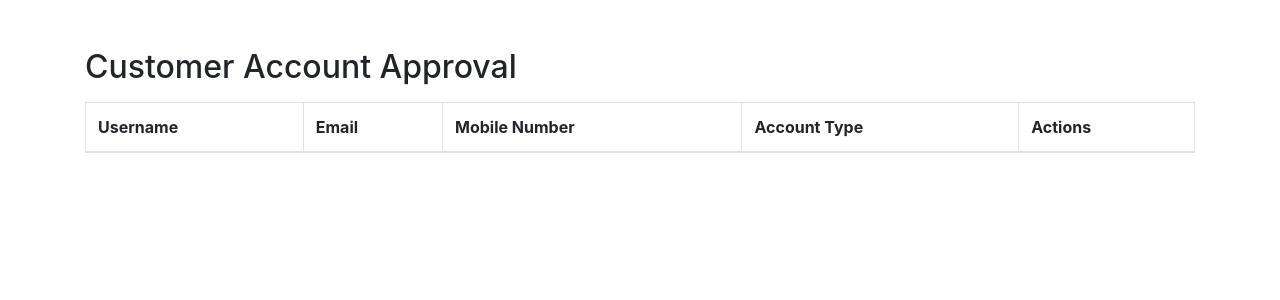
After one commit to Sharon-2023/Microfinance-Bank, a Django app: page /customer-account-approval/ in a window 1280 px wide. The commit adds this page. Shown: the top 300 px of the page. Run offline with Django 5.2, Linux system fonts and the light colour scheme; data that the repository does not hold is empty; some libraries are stand-ins or nearby versions.

Commit message:
Admin dashboard account approval done

```diff
--- a/NanoWealthBank/customer/models.py
+++ b/NanoWealthBank/customer/models.py
@@ -21,7 +21,7 @@ class Admin(models.Model):
      password = models.CharField(max_length=100)
 
 class Savings(models.Model):
-    user=models.CharField(max_length=50)
+
     name = models.CharField(max_length=50)
     phone= models.CharField(max_length=50)
     address = models.CharField(max_length=100)
--- a/NanoWealthBank/customer/urls.py
+++ b/NanoWealthBank/customer/urls.py
@@ -47,7 +47,7 @@ urlpatterns = [
     #path('logout/', auth_views.LogoutView.as_view(next_page='home'), name='logout'),
 
     path('savings-account/', views.savings_account, name='savings_account'),
-    path('savings-accounts/', views.savings_accounts, name='savings_accounts'),
+    # path('savings-accounts/', views.savings_accounts, name='savings_accounts'),
     path('savings_application/', views.savings_application, name='savings_application'),
     path('submit_registration/', views.submit_registration, name='submit_registration'),
     path('savings-account/apply/', views.savings_application, name='savings_application'),
--- a/NanoWealthBank/customer/views.py
+++ b/NanoWealthBank/customer/views.py
@@ -503,8 +503,8 @@ def submit_application(request):
     if request.method == 'POST':
         try:
             # Extract data from request.POST
-            user = request.POST.get('user')
-            name = request.POST.get('name')
+            name = request.POST.get('customerName')
+            print(name)
             phone = request.POST.get('phone')
             email= request.POST.get('email')
             address = request.POST.get('address')
@@ -515,7 +515,6 @@ def submit_application(request):
 
             # Create new Savings object
             savings = Savings(
-                user=user,
                 name=name,
                 phone=phone,
                 email=email,
@@ -601,7 +600,7 @@ def block_customer(request, customer_id):
 # from .models import Savings  # Assuming you have a SavingsAccount model
 def customer_account_approval(request):
     # Fetch data related to customer account approval here
-    pending_accounts = Customer.objects.filter(is_active=False)
+    pending_accounts = Savings.objects.filter(is_active=False)
 
     context = {
         'pending_accounts': pending_accounts,
@@ -628,47 +627,47 @@ from .models import Savings
 from django.contrib import messages
 
 # @login_required
-def savings_accounts(request):
-    print("hello")
-    if request.method == 'POST':
-        # Get the form data from the request
-        name = request.POST.get('name')
-        phone = request.POST.get('phone')
-        email = request.POST.get('email')
-        address = request.POST.get('address')
-        city = request.POST.get('city')
-        pincode = request.POST.get('pincode')
-        state = request.POST.get('state')
-        district = request.POST.get('district')
-        account_type = request.POST.get('account_type')
+# def savings_accounts(request):
+#     print("hello")
+#     if request.method == 'POST':
+
+#         name = request.POST.get('name')
+#         phone = request.POST.get('phone')
+#         email = request.POST.get('email')
+#         address = request.POST.get('address')
+#         city = request.POST.get('city')
+#         pincode = request.POST.get('pincode')
+#         state = request.POST.get('state')
+#         district = request.POST.get('district')
+#         account_type = request.POST.get('account_type')
 
 
-        print(f"Form Data: Name={name}, Phone={phone}, Email={email}, Address={address}, City={city}, Pincode={pincode}, State={state}, District={district}, Account Type={account_type}")
+#         print(f"Form Data: Name={name}, Phone={phone}, Email={email}, Address={address}, City={city}, Pincode={pincode}, State={state}, District={district}, Account Type={account_type}")
 
-        user=request.session.get('username')
-        account_request = Savings(
-                                        user=user,  # Get the current authenticated user
-                                        name=name,
-                                        phone=phone,
-                                        email=email,
-                                        address=address,
-                                        city=city,
-                                        pincode=pincode,
-                                        state=state,
-                                        district=district,
-                                        account_type=account_type  # Ensure account_type is properly handled
-                                        )
-        account_request.save()
+#         user=request.session.get('username')
+#         account_request = Savings(
+#                                         user=user,
+#                                         name=name,
+#                                         phone=phone,
+#                                         email=email,
+#                                         address=address,
+#                                         city=city,
+#                                         pincode=pincode,
+#                                         state=state,
+#                                         district=district,
+#                                         account_type=account_type
+#                                         )
+#         account_request.save()
 
-            # Notify the user that their request is pending admin approval
-        messages.success(request, 'Your savings account request has been submitted and is pending approval.')
 
-        return render(request, 'customer/userdashboard.html')  # Redirect to the user's dashboard or any desired page
-    else:
-            # If some fields are missing, show an error message
-         messages.error(request, 'Please fill in all required fields.')
+#         messages.success(request, 'Your savings account request has been submitted and is pending approval.')
 
-    return render(request, 'savings_application.html')
+#         return render(request, 'customer/userdashboard.html')
+#     else:
+
+#          messages.error(request, 'Please fill in all required fields.')
+
+#     return render(request, 'savings_application.html')
 
 from django.contrib.auth import logout
 from django.shortcuts import redirect
--- a/NanoWealthBank/templates/admin_dashboard.html
+++ b/NanoWealthBank/templates/admin_dashboard.html
@@ -162,7 +162,7 @@
                 <li><a href="#">Transaction Monitoring</a></li>
                 <li><a href="#">Loan Management</a></li>
                 <li>
-                    <a href="{% url 'account_approval' %}" >Account Approval & Verification</a>
+                    <a href="{% url 'customer_account_approval' %}" >Account Approval & Verification</a>
                 </li>
             </ul>
         </div>
--- /dev/null
+++ b/NanoWealthBank/templates/customer_account_approval.html
@@ -0,0 +1,48 @@
+<!DOCTYPE html>
+<html lang="en">
+<head>
+    <meta charset="UTF-8">
+    <meta name="viewport" content="width=device-width, initial-scale=1.0">
+    <title>Customer Account Approval</title>
+    <link rel="stylesheet" href="https://maxcdn.bootstrapcdn.com/bootstrap/4.0.0/css/bootstrap.min.css">
+</head>
+<body>
+    <div class="container mt-5">
+        <h2>Customer Account Approval</h2>
+
+        <table class="table table-bordered table-striped mt-3">
+            <thead>
+                <tr>
+                    <th>Username</th>
+                    <th>Email</th>
+                    <th>Mobile Number</th>
+                    <th>Account Type</th>
+                    <th>Actions</th>
+                </tr>
+            </thead>
+            <tbody>
+                {% for account in pending_accounts %}
+                <tr>
+                    <td>{{ account.name }}</td>
+                    <td>{{ account.email }}</td>
+                    <td>{{ account.phone }}</td>
+                    <td>{{ account.account_type }}</td>
+                    <td>
+                        <form method="POST" action="">
+                            {% csrf_token %}
+                            <button type="submit" name="action" value="approve" class="btn btn-success btn-sm">Approve</button>
+                            <button type="submit" name="action" value="reject" class="btn btn-danger btn-sm">Reject</button>
+                        </form>
+                    </td>
+                </tr>
+                {% endfor %}
+            </tbody>
+        </table>
+    </div>
+
+    <!-- Bootstrap JS -->
+    <script src="https://code.jquery.com/jquery-3.2.1.slim.min.js"></script>
+    <script src="https://cdnjs.cloudflare.com/ajax/libs/popper.js/1.11.0/umd/popper.min.js"></script>
+    <script src="https://maxcdn.bootstrapcdn.com/bootstrap/4.0.0/js/bootstrap.min.js"></script>
+</body>
+</html>
```
Also changed, not shown: NanoWealthBank/customer/migrations/0006_customer_status.py (added), NanoWealthBank/customer/migrations/0007_remove_customer_status.py (added), NanoWealthBank/customer/migrations/0008_remove_savings_user.py (added), NanoWealthBank/templates/account_approval.html (deleted).
